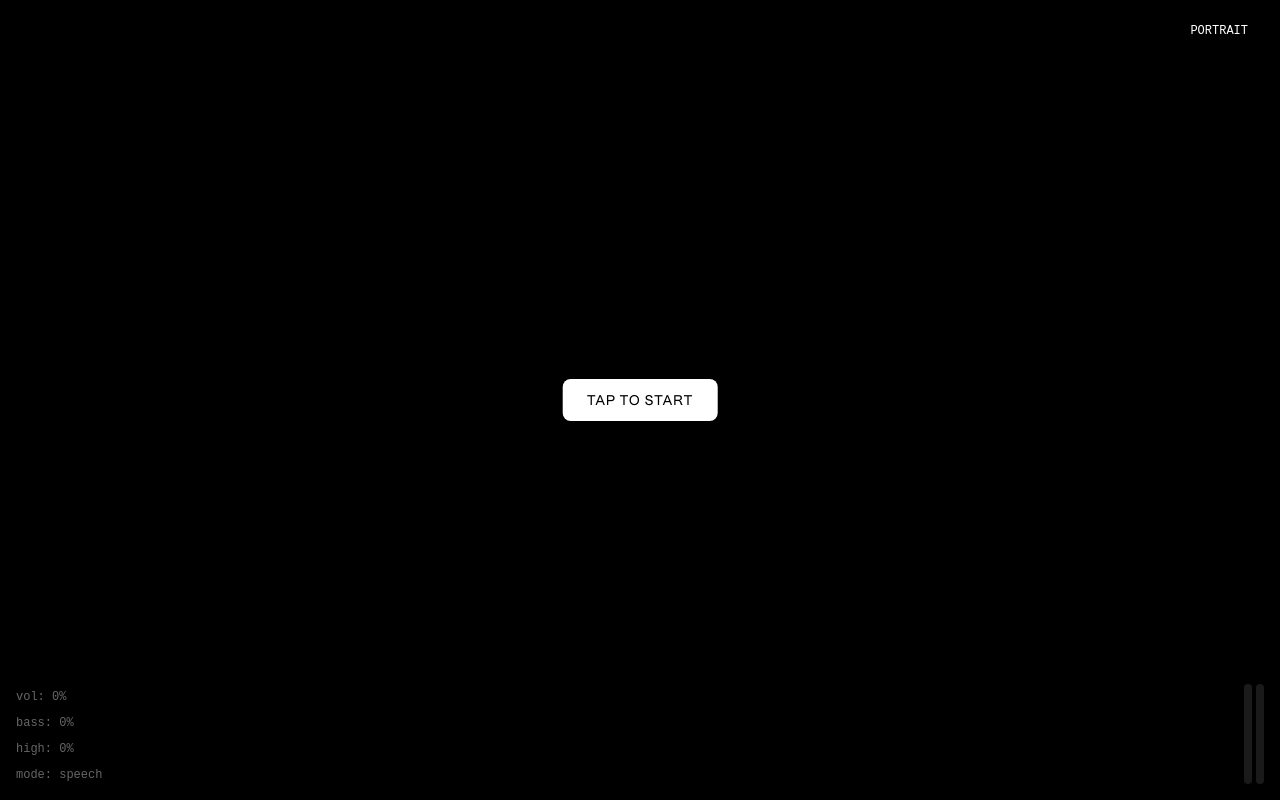
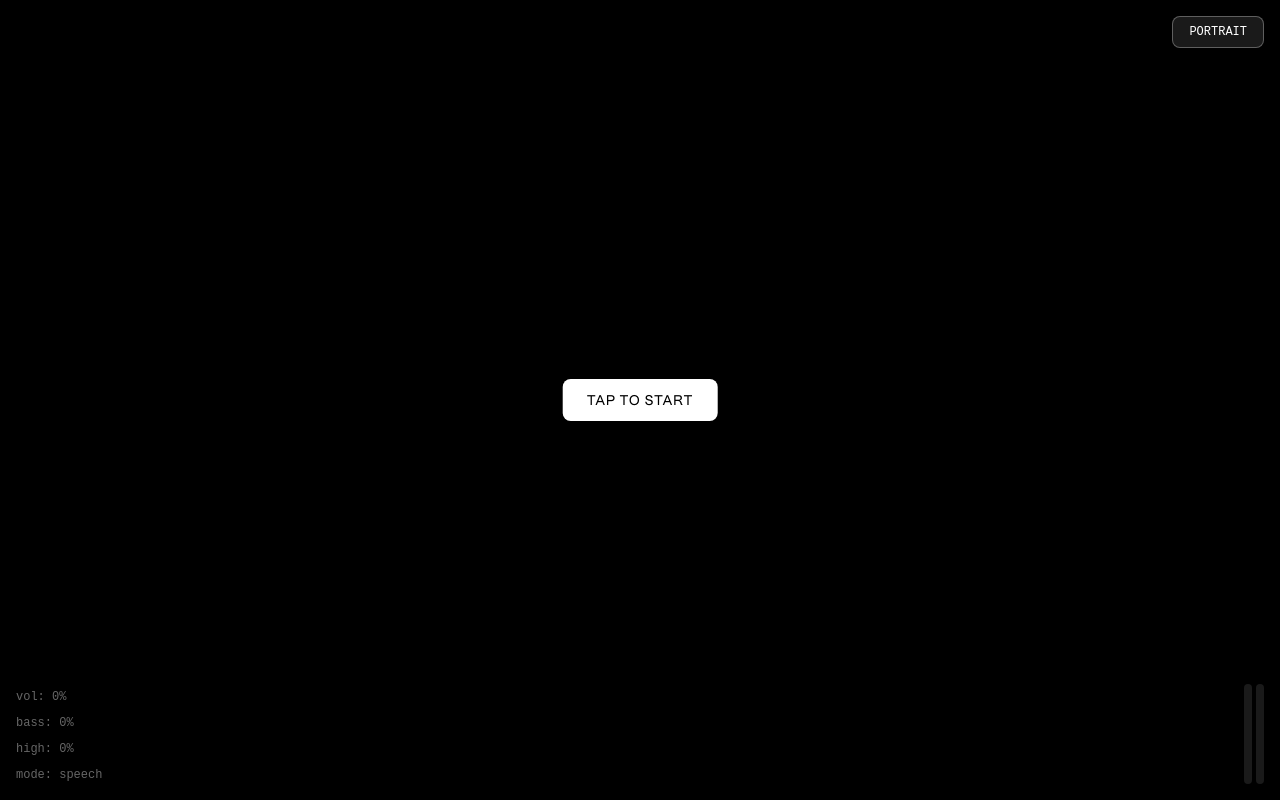
Before and after one commit to noi-droid/sound-type, a React (Vite) app: page / in a window 1280 px wide. Built offline with nearby package versions, Linux system fonts and the light colour scheme.

Commit message:
frequency mode options

```diff
--- a/src/App.jsx
+++ b/src/App.jsx
@@ -11,7 +11,7 @@ function App() {
   const [transcript, setTranscript] = useState('SPEAK');
   const [mode, setMode] = useState('speech');
   const [textIndex, setTextIndex] = useState(0);
-  const [freqText, setFreqText] = useState('LISTEN');
+  const [freqText, setFreqText] = useState('');
 
   const audioContextRef = useRef(null);
   const analyserRef = useRef(null);
@@ -35,8 +35,25 @@ function App() {
     'MAYA': '/images/maya.png',
     'NICO': '/images/nico.png',
     'HE': '/images/he.png',
-  'HIS': '/images/he.png',
   };
+
+  // === FREQUENCY背景オプション ===
+
+  // オプション1: 背景色を変える
+  const freqBackgroundColors = {
+    'BASS': '#330000',  // 暗い赤
+    'HIGH': '#000033',  // 暗い青
+    'MIX': '#330033',   // 暗い紫
+  };
+  const useFreqBackgroundColor = true;  // falseにすると無効
+
+  // オプション2: 背景画像を表示
+  const freqBackgroundImages = {
+    'BASS': '/images/bass.png',
+    'HIGH': '/images/high.png',
+    'MIX': '/images/mix.png',
+  };
+  const useFreqBackgroundImage = false;  // trueにすると有効
 
   const detectSpeechKeyword = (text) => {
     for (const keyword of Object.keys(speechKeywordImages)) {
@@ -83,20 +100,23 @@ function App() {
   const text = getText();
   const chars = text.split('');
 
+  // 画像表示の判定
   const presetShowImage = mode === 'preset' && textIndex === 2;
   const speechKeyword = mode === 'speech' ? detectSpeechKeyword(transcript) : null;
   const speechShowImage = mode === 'speech' && speechKeyword;
-  const showImage = presetShowImage || speechShowImage;
+  const freqShowImage = useFreqBackgroundImage && mode === 'frequency' && freqBackgroundImages[freqText];
+  const showImage = presetShowImage || speechShowImage || freqShowImage;
 
   const getCurrentImage = () => {
     if (presetShowImage) return '/images/1.png';
     if (speechShowImage) return speechKeywordImages[speechKeyword];
+    if (freqShowImage) return freqBackgroundImages[freqText];
     return null;
   };
   const currentImage = getCurrentImage();
 
-  const beatThreshold = 0.025;
-  const shakeIntensity = 30;
+  const beatThreshold = 0.02;
+  const shakeIntensity = 40;
 
   useEffect(() => {
     const checkOrientation = () => {
@@ -228,7 +248,7 @@ if (newText) {
           const bassStrong = bassAvg > 0.2;
           const highStrong = highAvg > 0.02;
 
-          let newFreqText = '...';
+          let newFreqText = '';
 
           if (bassStrong && bassAvg > highAvg * 5) {
             newFreqText = 'BASS';
@@ -300,8 +320,12 @@ if (newText) {
     }
   }, [beat]);
 
-  // 80vw / 16文字 = 5vw per character
-  const fontSize = '9vw';
+  // FREQUENCYモードは文字サイズを倍に
+  const charCount = mode === 'frequency' ? 4 : 8;
+
+  const fontSize = isLandscape
+    ? `min(${80 / charCount}vh, 12vh)`
+    : `min(${90 / charCount}vw, 10vw)`;
 
   const lineHeight = 0.9;
   const letterSpacing = '-0.02em';
@@ -312,11 +336,17 @@ if (newText) {
     else setMode('speech');
   };
 
+  // 背景色の決定
+  const backgroundColor = (useFreqBackgroundColor && mode === 'frequency' && freqBackgroundColors[freqText])
+    ? freqBackgroundColors[freqText]
+    : 'black';
+
   return (
     <div style={{
       position: 'fixed',
       inset: 0,
-      backgroundColor: 'black',
+      backgroundColor: backgroundColor,
+      transition: 'background-color 0.2s ease',
       display: 'flex',
       alignItems: 'center',
       justifyContent: 'center',
@@ -348,8 +378,8 @@ if (newText) {
       {isListening && showImage && currentImage && (
         <div style={{
           position: 'absolute',
-          width: '60vw',
-          height: '60vh',
+          width: '80vw',
+          height: '80vh',
           zIndex: 1,
         }}>
           <img
@@ -373,7 +403,7 @@ if (newText) {
           alignItems: 'center',
           justifyContent: 'center',
           gap: 0,
-          //mixBlendMode: 'difference',
+          mixBlendMode: 'difference',
         }}>
           {text.split('\n').map((line, lineIndex) => (
             <div
@@ -400,7 +430,7 @@ if (newText) {
                       fontSize: fontSize,
                       fontFamily: '"OTR Grotesk", system-ui, sans-serif',
                       fontWeight: 900,
-                      color: 'blue',
+                      color: 'white',
                       display: 'inline-block',
                       transform: `translate(${offsets[i]?.x || 0}px, ${offsets[i]?.y || 0}px)`,
                       transition: beat ? 'none' : 'transform 0.1s ease-out',
@@ -408,7 +438,7 @@ if (newText) {
                       whiteSpace: 'pre',
                       lineHeight: lineHeight,
                       letterSpacing: letterSpacing,
-                      //mixBlendMode: 'difference',
+                      mixBlendMode: 'difference',
                     }}
                   >
                     {char}
@@ -428,11 +458,11 @@ if (newText) {
             top: 16,
             left: 16,
             padding: '8px 16px',
-            backgroundColor: mode === 'frequency' ? 'rgba(100,100,255,0.0)' : mode === 'speech' ? 'rgba(255,100,100,0.0)' : 'rgba(255,255,255,0.0)',
+            backgroundColor: mode === 'frequency' ? 'rgba(100,100,255,0.3)' : mode === 'speech' ? 'rgba(255,100,100,0.3)' : 'rgba(255,255,255,0.1)',
             color: 'white',
             fontFamily: 'monospace',
             fontSize: 12,
-            border: 'none',
+            border: '1px solid rgba(255,255,255,0.3)',
             cursor: 'pointer',
             zIndex: 10,
           }}
@@ -448,11 +478,11 @@ if (newText) {
           top: 16,
           right: 16,
           padding: '8px 16px',
-          backgroundColor: 'rgba(255,255,255,0.0)',
+          backgroundColor: 'rgba(255,255,255,0.1)',
           color: 'white',
           fontFamily: 'monospace',
           fontSize: 12,
-          border: 'none',
+          border: '1px solid rgba(255,255,255,0.3)',
           cursor: 'pointer',
           zIndex: 10,
         }}
```
Lines whose indentation alone changed are shown as unchanged.
